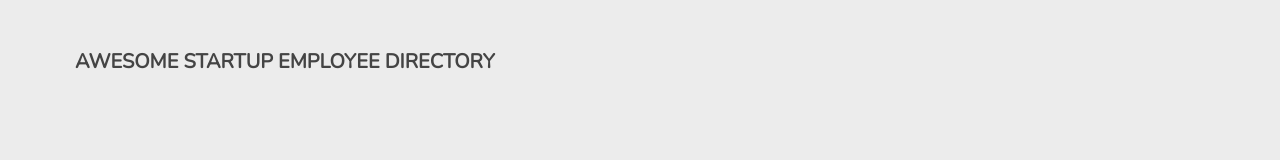
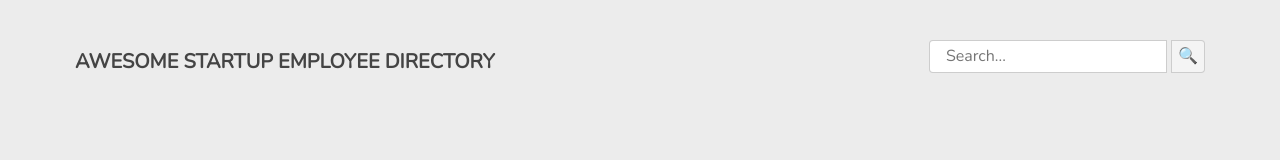
Before and after one commit to krysbor/Public-Api-Request, a plain HTML site: page index.html in a window 1280 px wide. Drawn offline with nearby package versions, Linux system fonts and the light colour scheme.

Commit message:
add displaySearchMarkup function

```diff
--- /dev/null
+++ b/app.js
@@ -0,0 +1,14 @@
+console.log('js connected')
+
+const displaySearchMarkup = () => {
+    const searchContainer = document.querySelector('.search-container')
+    const formElement = document.createElement('form')
+    searchContainer.appendChild(formElement)
+    formElement.action = '#'
+    formElement.method = 'get'
+    formElement.innerHTML = `
+    <input type="search" id="search-input" class="search-input" placeholder="Search...">
+    <input type="submit" value="&#x1F50D;" id="serach-submit" class="search-submit">
+    `
+}
+displaySearchMarkup()
--- a/index.html
+++ b/index.html
@@ -96,6 +96,6 @@
         ======================== -->
 
         <!-- Add your JS here -->
-
+    <script src="app.js"></script>
     </body>
 </html>
```
